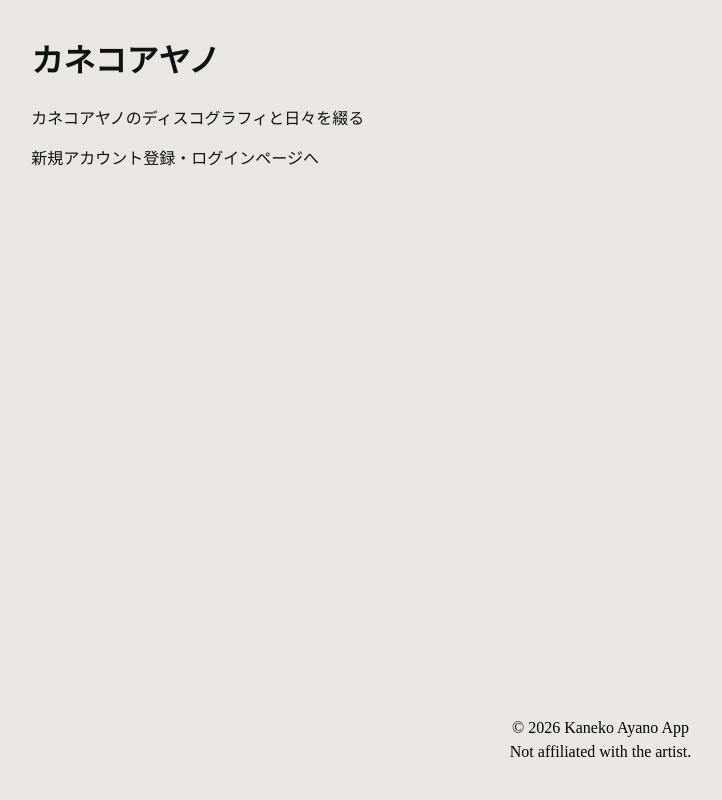
After one commit to kato-seigou/Kaneko_Log, a FastAPI app: template app/app/templates/home.html in a window 1280 px wide. The commit adds this page. Shown: the whole page, without its empty margins (32-754 px from the left). Run offline with FastAPI, Linux system fonts and the light colour scheme; the template is opened without the code that fills it, so the values that code supplies are empty.

Commit message:
feat: 最初のホーム画面を作成した

```diff
--- a/app/app/main.py
+++ b/app/app/main.py
@@ -7,6 +7,8 @@ from fastapi.templating import Jinja2Templates
 from fastapi.staticfiles import StaticFiles
 
 from .database import Base, engine
+from .routers.ui._render import render
+from .routers.ui._deps import get_current_user_from_cookie
 from .routers import auth, discography, logs
 from .routers.ui import _deps
 from .routers.ui import auth as ui_auth
@@ -42,9 +44,19 @@ app.include_router(ui_disco.router)
 app.include_router(ui_timeline.router)
 app.include_router(ui_account.router)
 
+# @app.get("/")
+# def root():
+#     return RedirectResponse(url="/ui/login", status_code=303)
 @app.get("/")
-def root():
-    return RedirectResponse(url="/ui/login", status_code=303)
+def home_page(request: Request):
+    token = request.cookies.get(auth.COOKIE_NAME)
+    if token:
+        return RedirectResponse(url="/ui/logs", status_code=303)
+    return render(
+        request=request,
+        name="home.html",
+        context={"user": None}
+    )
 
 @app.get("/health")
 def health():
--- a/app/app/templates/base.html
+++ b/app/app/templates/base.html
@@ -10,7 +10,8 @@
 </head>
 
 <body>
-    <main class="container">
+    <main class="page-main">
+        <div class="page-inner">
             <div class="flash-container" aria-live="polite" aria-atomic="true">
                 {% if flash_success %}
                     <div class="flash flash--success">{{ flash_success }}</div>
@@ -24,6 +25,7 @@
             </div>
 
             {% block content %}{% endblock %}
+        </div>
     </main>
 
     <!-- クリックで閉じる用の背景 -->
@@ -74,8 +76,10 @@
     </script>
 
     <footer class="site-footer">
+        <div class="page-inner">
             © 2026 Kaneko Ayano App </br>
             Not affiliated with the artist.
+        </div>
     </footer>
 </body>
 </html>
--- /dev/null
+++ b/app/app/templates/home.html
@@ -0,0 +1,20 @@
+{% extends "base.html" %}
+{% block title %}カネコアヤノログ{% endblock %}
+
+{% block content %}
+<header>
+    <h1>カネコアヤノ</h1>
+</header>
+
+<p>
+    カネコアヤノのディスコグラフィと日々を綴る
+</p>
+
+
+
+
+<div>
+    <a href="/ui/login">新規アカウント登録・ログインページへ</a>
+</div>
+
+{% endblock %}
```
Also changed, not shown: app/app/routers/ui/home.py (added, +24 -0 lines). Lines whose indentation alone changed are shown as unchanged.
